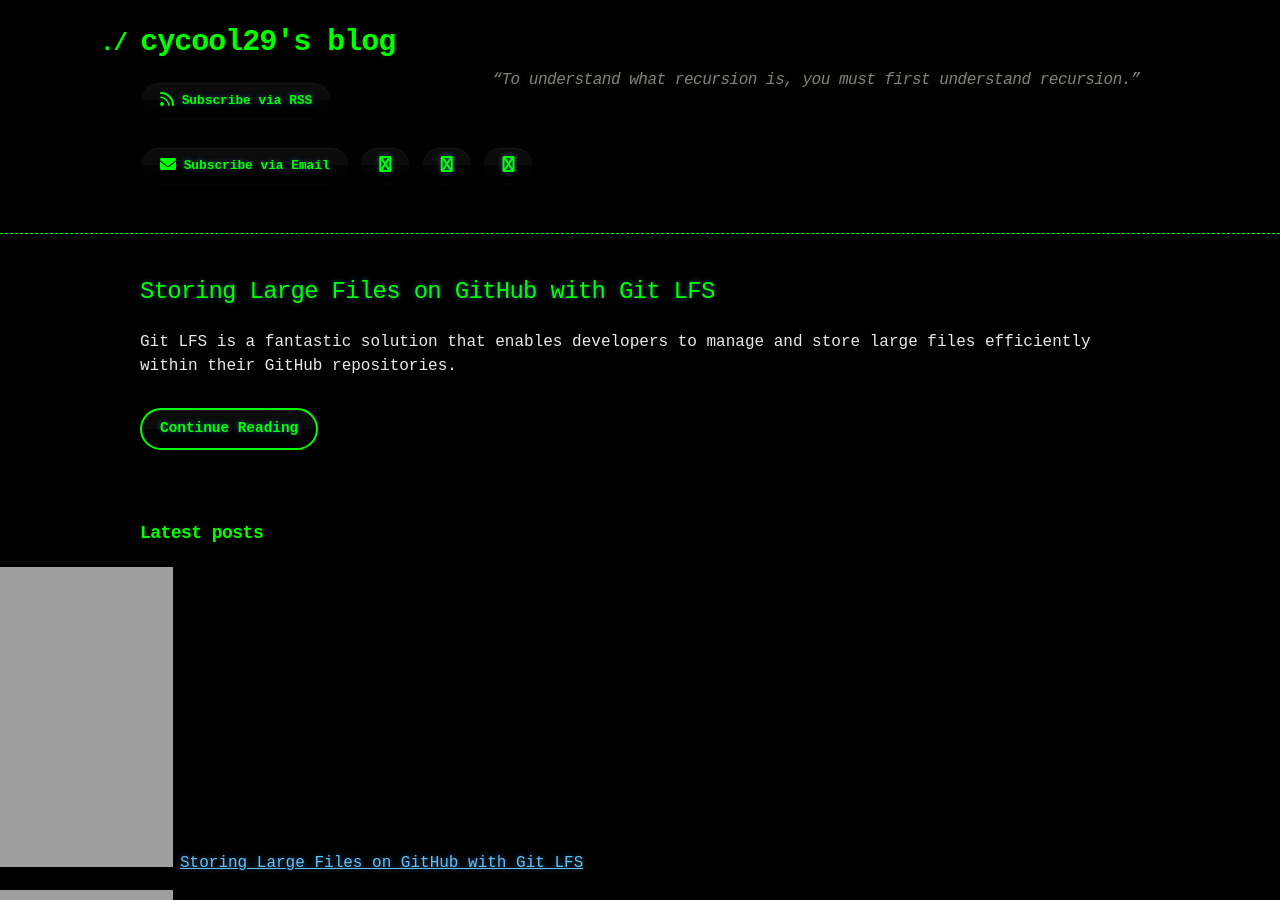
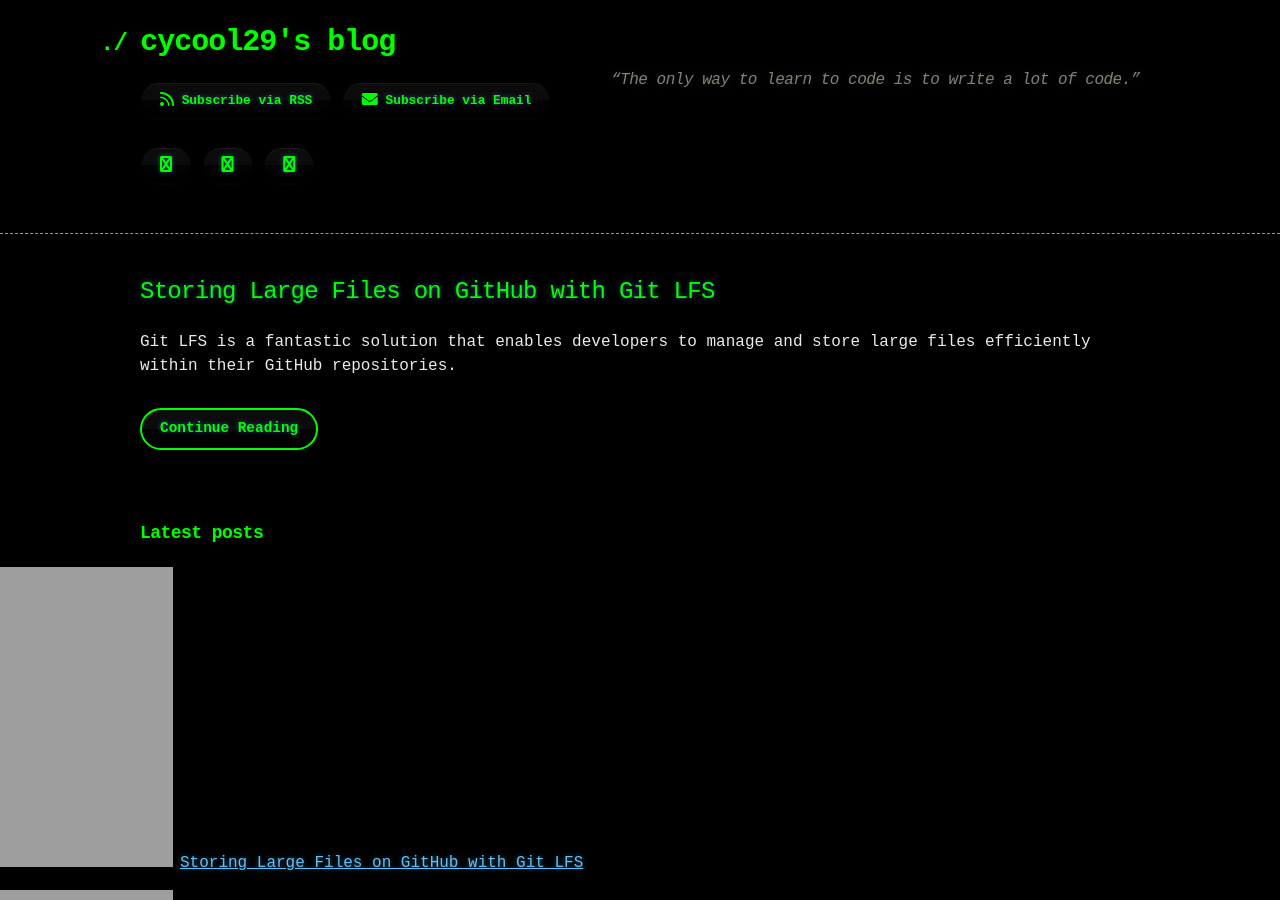
Before and after one commit to cycool29/cycool29.github.io, a Jekyll site: the page built from index.md, in a window 1280 px wide and 900 px high. Built offline with Jekyll 4.4.1, drawn with Linux system fonts in a browser that asks for light colours; a style sheet for code colours, icons or effects is not loaded.

Commit message:
Update quotes

```diff
--- a/_config.yml
+++ b/_config.yml
@@ -1,5 +1,5 @@
 title: cycool29's blog
-description: "“To understand what recursion is, you must first understand recursion.” "
+description: "“The only way to learn to code is to write a lot of code.” "
 bio: A high school student. Intermediate in Python, Git, Bash. Learning JavaScript. He/Him. "
 author: cycool29
 url: https://cycool29.github.io
```
